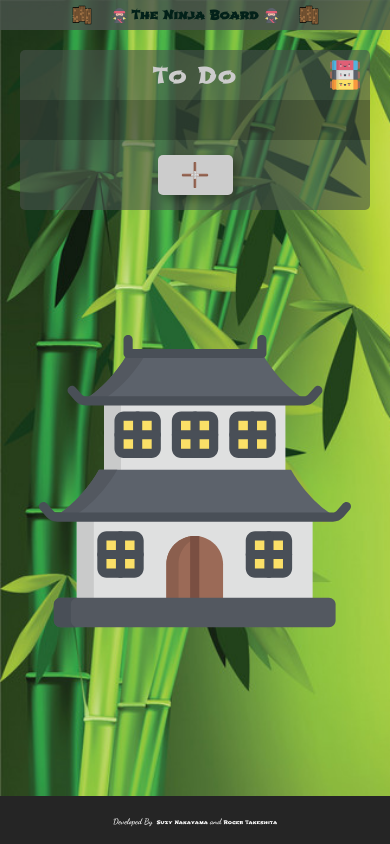
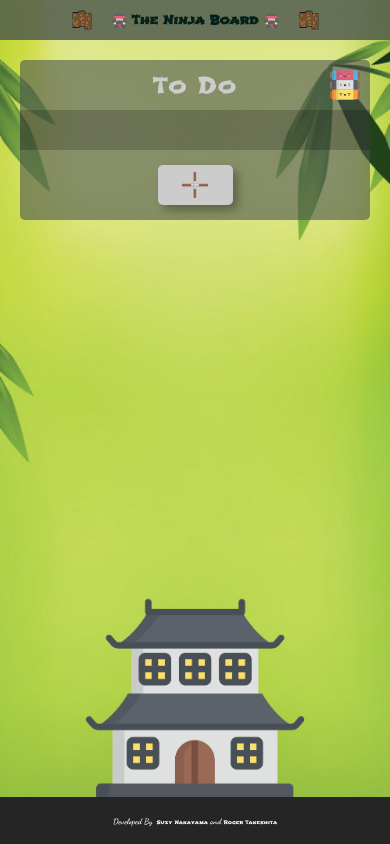
Before and after one commit to Roger-Takeshita/Mintbean_Hackathons_JS_Bootcamp_Olympics, a React (Create React App) app: page / in a window 390 px wide. Both pictures are taken after a click on the button "Be A Ninja!". Built offline with nearby package versions, Linux system fonts and the light colour scheme.

Commit message:
Fixed the item's modal responsiviness and dojo background

```diff
--- a/src/App.tsx
+++ b/src/App.tsx
@@ -6,7 +6,6 @@ import Board from './components/Board';
 import LandingPage from './components/LandingPage';
 import { connect } from 'react-redux';
 import { AppProps, ItemReducer } from './utils/types';
-import dojo from './assets/icons/svg/018-dojo.svg';
 import { setItems } from './redux/items';
 import { setColumns } from './redux/columns';
 
@@ -33,9 +32,16 @@ const App: React.FC<AppProps> = ({ items, columns, setItems, setColumns }) => {
     }, [items, columns]);
 
     return (
-        <div className="page">
-            <img className="background__dojo" src={dojo} alt="background-2" />
         <div className="app">
+            <div
+                className={
+                    showBoard
+                        ? 'app__background-2 app__background-2--visible'
+                        : 'app__background-2 app__background-2--hidden'
+                }
+            >
+                &nbsp;
+            </div>
             <header>
                 <Header setShowBoard={setShowBoard} showBoard={showBoard} />
             </header>
@@ -52,7 +58,6 @@ const App: React.FC<AppProps> = ({ items, columns, setItems, setColumns }) => {
             <Footer />
             <Modal />
         </div>
-        </div>
     );
 };
 
--- a/src/css/base/_base.scss
+++ b/src/css/base/_base.scss
@@ -19,26 +19,51 @@ body {
     font-family: Shojumaru, sans-serif;
 }
 
-.page {
-    background-image: url('../assets/images/bamboo-2.jpg');
-    background-size: cover;
+header {
+    z-index: 3;
 }
 
 .app {
-    height: 100vh;
+    position: absolute;
+    top: 0;
+    left: 0;
+    width: 100%;
+    height: 100%;
+    background-image: url('../assets/images/bamboo-2.jpg');
+    background-size: cover;
+    background-position: bottom;
     display: flex;
     flex-direction: column;
     justify-content: space-between;
-    z-index: 1;
-}
 
-.background__dojo {
-    position: absolute;
-    width: 80%;
-    height: 80%;
-    left: 50%;
-    bottom: 2.6rem;
-    transform: translateX(-50%);
+    &__background-2 {
+        position: absolute;
+        top: 0;
+        left: 0;
+        right: 0;
+        bottom: 2rem;
+        background-image: url('../assets/images/bg_dojo.png');
+        background-size: cover;
+        background-position: bottom;
+        z-index: 1;
+
+        &--hidden {
+            display: none;
+            visibility: hidden;
+        }
+        &--visible {
+            display: flex;
+            visibility: visible;
+        }
+    }
+
+    @include mq-manager(tab-port) {
+        &__background-2 {
+            bottom: 4rem;
+            background-size: contain;
+            background-repeat: no-repeat;
+        }
+    }
 }
 
 main {
--- a/src/css/layout/_footer.scss
+++ b/src/css/layout/_footer.scss
@@ -16,14 +16,10 @@
             color: $color-grey-3;
         }
     }
-    &__developer-box {
-    }
     &__dev {
         &--developed {
             font-family: DancingScript-Bold, sans-serif;
             font-size: resize($default-font-size, 1.5);
-        }
-        &--name {
         }
     }
     &__dev-link {
--- a/src/css/layout/_header.scss
+++ b/src/css/layout/_header.scss
@@ -4,6 +4,7 @@
     background-color: rgba($color-green-3, 0.8);
     display: flex;
     justify-content: center;
+    z-index: 3;
 
     &__logo-box {
         height: 100%;
@@ -74,8 +75,6 @@
         }
     }
     @include mq-manager(phone) {
-        height: 3rem;
-        line-height: 3rem;
         &__logo {
             width: 2rem;
             height: 2rem;
--- a/src/css/style.css
+++ b/src/css/style.css
@@ -105,13 +105,19 @@ body {
   font-family: Shojumaru, sans-serif;
 }
 
-.page {
-  background-image: url("../assets/images/bamboo-2.jpg");
-  background-size: cover;
+header {
+  z-index: 3;
 }
 
 .app {
-  height: 100vh;
+  position: absolute;
+  top: 0;
+  left: 0;
+  width: 100%;
+  height: 100%;
+  background-image: url("../assets/images/bamboo-2.jpg");
+  background-size: cover;
+  background-position: bottom;
   display: -webkit-box;
   display: -ms-flexbox;
   display: flex;
@@ -122,17 +128,38 @@ body {
   -webkit-box-pack: justify;
       -ms-flex-pack: justify;
           justify-content: space-between;
+}
+
+.app__background-2 {
+  position: absolute;
+  top: 0;
+  left: 0;
+  right: 0;
+  bottom: 2rem;
+  background-image: url("../assets/images/bg_dojo.png");
+  background-size: cover;
+  background-position: bottom;
   z-index: 1;
 }
 
-.background__dojo {
-  position: absolute;
-  width: 80%;
-  height: 80%;
-  left: 50%;
-  bottom: 2.6rem;
-  -webkit-transform: translateX(-50%);
-          transform: translateX(-50%);
+.app__background-2--hidden {
+  display: none;
+  visibility: hidden;
+}
+
+.app__background-2--visible {
+  display: -webkit-box;
+  display: -ms-flexbox;
+  display: flex;
+  visibility: visible;
+}
+
+@media (max-width: 49em) {
+  .app__background-2 {
+    bottom: 4rem;
+    background-size: contain;
+    background-repeat: no-repeat;
+  }
 }
 
 main {
@@ -813,6 +840,13 @@ main::-webkit-scrollbar-thumb:horizontal {
   margin-top: 1rem;
 }
 
+@media (max-width: 34.37em) {
+  .modal__modal-box {
+    width: 100%;
+    padding: 1rem;
+  }
+}
+
 .btn {
   width: 7.5rem;
   border-radius: 0.5rem;
@@ -1204,6 +1238,7 @@ main::-webkit-scrollbar-thumb:horizontal {
   -webkit-box-pack: center;
       -ms-flex-pack: center;
           justify-content: center;
+  z-index: 3;
 }
 
 .header__logo-box {
@@ -1295,10 +1330,6 @@ main::-webkit-scrollbar-thumb:horizontal {
 }
 
 @media (max-width: 34.37em) {
-  .header {
-    height: 3rem;
-    line-height: 3rem;
-  }
   .header__logo {
     width: 2rem;
     height: 2rem;
@@ -1402,4 +1433,3 @@ main::-webkit-scrollbar-thumb:horizontal {
     font-size: 0.5rem;
   }
 }
-/*# sourceMappingURL=style.css.map */
```
Also changed, not shown: src/css/components/_modal.scss (+7 -0 lines), src/assets/images/bg.jpg (deleted), src/assets/images/bg_dojo.png (added). Lines whose indentation alone changed are shown as unchanged.
